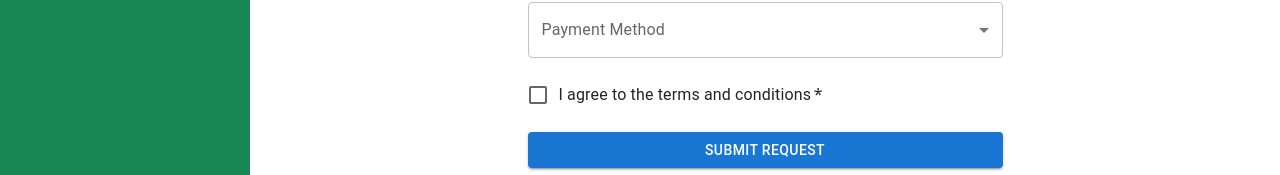
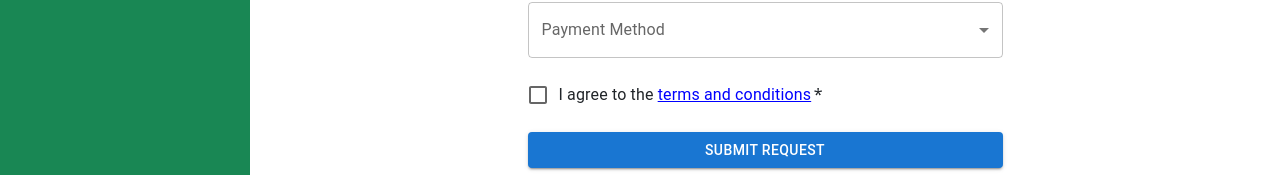
Before and after one commit to y3-s1/clean-city, a React (Create React App) app: page /resident/specialWaste/specialRequest in a window 1280 px wide. Shown: the part 651-826 px from the top of the page. Built offline with nearby package versions, Linux system fonts and the light colour scheme; no server answers; the database is empty.

Commit message:
terms and conditions pop up

```diff
--- a/src/pages/specialwastecollection/ResidentSwRequest.jsx
+++ b/src/pages/specialwastecollection/ResidentSwRequest.jsx
@@ -6,7 +6,7 @@ import { db } from '../../firebase/firebase';
 import 'bootstrap/dist/css/bootstrap.min.css';
 
 // Material UI imports
-import { TextField, Button, Checkbox, FormControlLabel, MenuItem, Select, InputLabel, FormControl } from '@mui/material';
+import { TextField, Button, Checkbox, FormControlLabel, MenuItem, Select, InputLabel, FormControl, Dialog, DialogTitle, DialogContent, DialogActions } from '@mui/material';
 
 const wasteCategories = [
   { id: 1, name: "Household Waste", baseCharge: 100 },
@@ -28,6 +28,7 @@ const ResidentSwRequest = () => {
   const [paymentMethod, setPaymentMethod] = useState('');
   const [termsAccepted, setTermsAccepted] = useState(false);
   const [name, setName] = useState('');
+  const [openTerms, setOpenTerms] = useState(false);
 
   const userId = '8oO1oaRzfEWFaHJaOCUk';
 
@@ -109,10 +110,18 @@ const ResidentSwRequest = () => {
     }
   };
 
+  const handleOpenTerms = () => {
+    setOpenTerms(true);
+  };
+
+  const handleCloseTerms = () => {
+    setOpenTerms(false);
+  };
+
   return (
     <div className="container mt-3">
       <div className="row justify-content-center">
-        <div className="col-md-6">  {/* Controls the form width */}
+        <div className="col-md-6">
           <h2 className="text-center display-6 mb-4">Special Waste Collection Request</h2>
           <form onSubmit={handleSubmit}>
             <div className="mb-3">
@@ -250,7 +259,17 @@ const ResidentSwRequest = () => {
                     required
                   />
                 }
-                label="I agree to the terms and conditions"
+                label={
+                  <span>
+                    I agree to the{' '}
+                    <span
+                      style={{ textDecoration: 'underline', cursor: 'pointer', color: 'blue' }}
+                      onClick={handleOpenTerms}
+                    >
+                      terms and conditions
+                    </span>
+                  </span>
+                }
               />
             </div>
 
@@ -265,6 +284,33 @@ const ResidentSwRequest = () => {
           </form>
         </div>
       </div>
+
+      <Dialog open={openTerms} onClose={handleCloseTerms}>
+        <DialogTitle>Terms and Conditions</DialogTitle>
+        <DialogContent>
+          <p>
+            1. The user agrees to provide accurate information about the waste to be collected.
+          </p>
+          <p>
+            2. The user must ensure that the waste is properly segregated according to the selected categories.
+          </p>
+          <p>
+            3. The user agrees to pay the total service charge as calculated based on the selected waste categories and amounts.
+          </p>
+          <p>
+            4. The collection service reserves the right to refuse collection if the waste does not match the description provided in the request.
+          </p>
+          <p>
+            5. The user must be present at the specified location during the selected pickup time.
+          </p>
+          {/* Add more terms as needed */}
+        </DialogContent>
+        <DialogActions>
+          <Button onClick={handleCloseTerms} color="primary">
+            Close
+          </Button>
+        </DialogActions>
+      </Dialog>
     </div>
   );
 };
```
